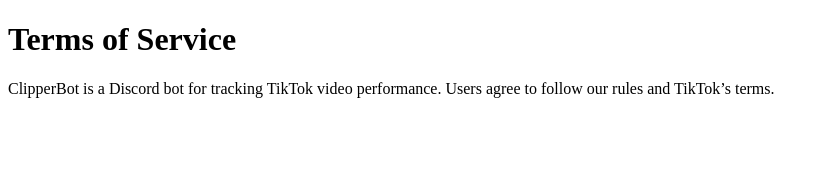
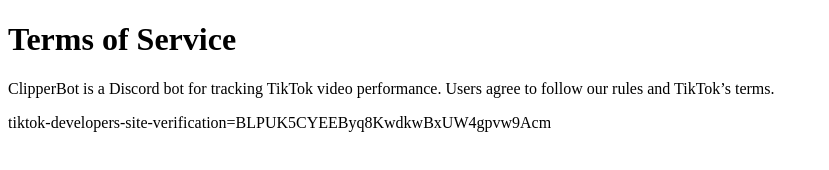
Before and after one commit to destroyer929/clipperbot-docs, a plain HTML site: page terms.html in a window 1280 px wide. Shown: the whole page, without its empty margins (0-829 px from the left). Drawn offline with Linux system fonts and the light colour scheme.

Commit message:
Update terms.html

```diff
--- a/terms.html
+++ b/terms.html
@@ -3,5 +3,6 @@
 <body>
   <h1>Terms of Service</h1>
   <p>ClipperBot is a Discord bot for tracking TikTok video performance. Users agree to follow our rules and TikTok’s terms.</p>
+  <p>tiktok-developers-site-verification=BLPUK5CYEEByq8KwdkwBxUW4gpvw9Acm</p>
 </body>
 </html>
```
